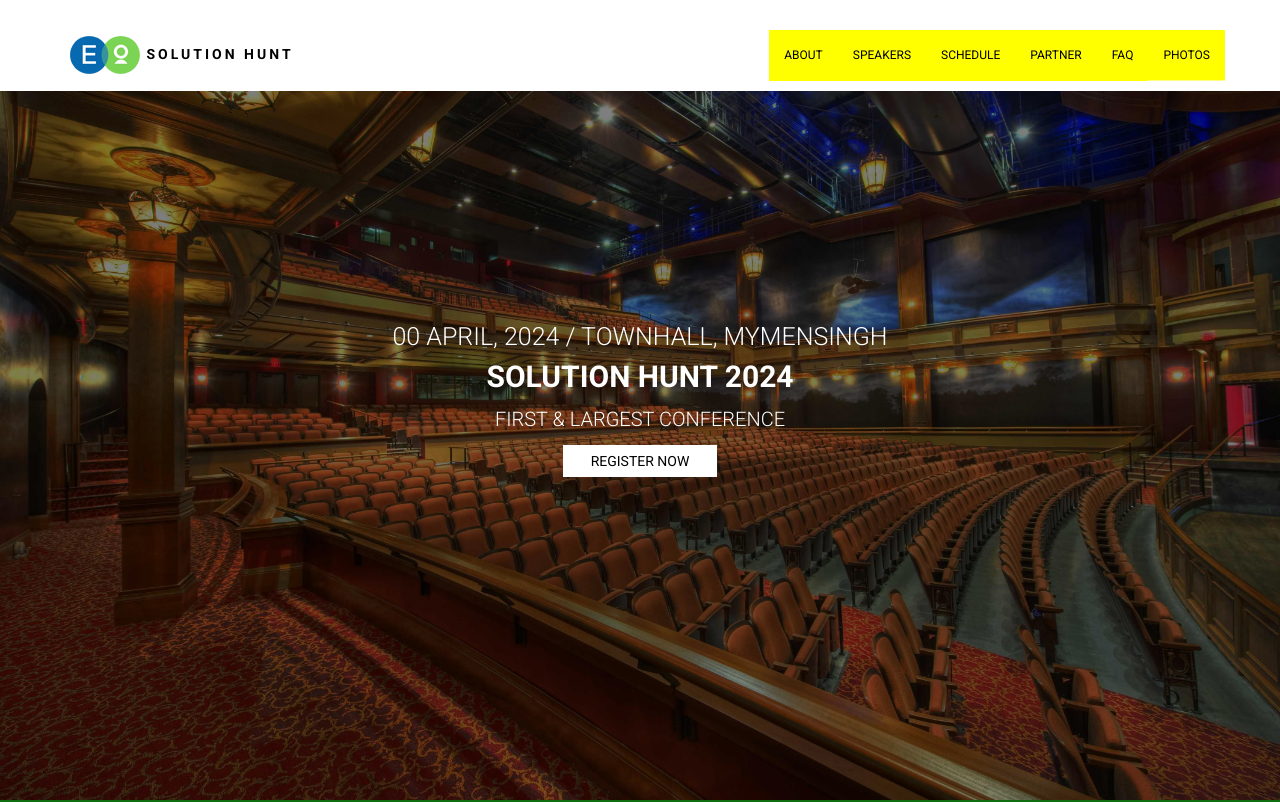
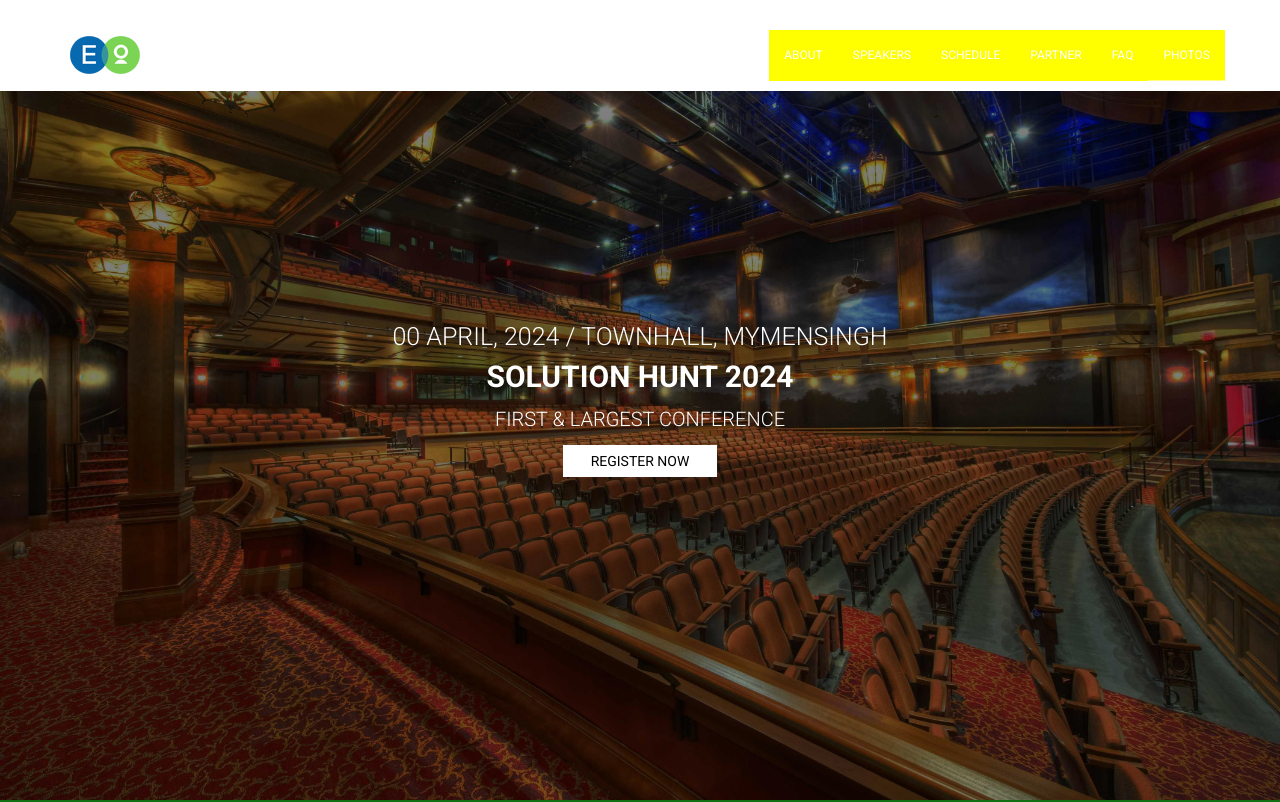
Before and after one commit to Foyezrabbi/vbd, a website: page index.html in a window 1280 px wide. Shown: the top 802 px of the page. Drawn offline with Linux system fonts and the light colour scheme; files whose address does not match are found by name.

Commit message:
Update main.css
shit 4.0

```diff
--- a/assets/css/main.css
+++ b/assets/css/main.css
@@ -267,7 +267,7 @@ ul li {
   margin: 0;
 }
 .navbar-custom .navbar-nav > li > a {
-  color: #000;
+  color: #fff;
   background-color: #ffff00;
   text-transform: uppercase;
   font-size: 12px;
@@ -288,7 +288,7 @@ ul li {
   margin-top: 2px;
 }
 .navbar-toggle .icon-bar {
-  background-color: #fff;
+  background-color: #000;
 }
 
 .navbar-solid {
@@ -304,7 +304,7 @@ ul li {
   margin-left: 10px;
 }
 .site-branding .logo {
-  color: #000;
+  color: #fff;
   font-size: 14px;
   font-weight: 700;
   margin-right: 5px;
```
